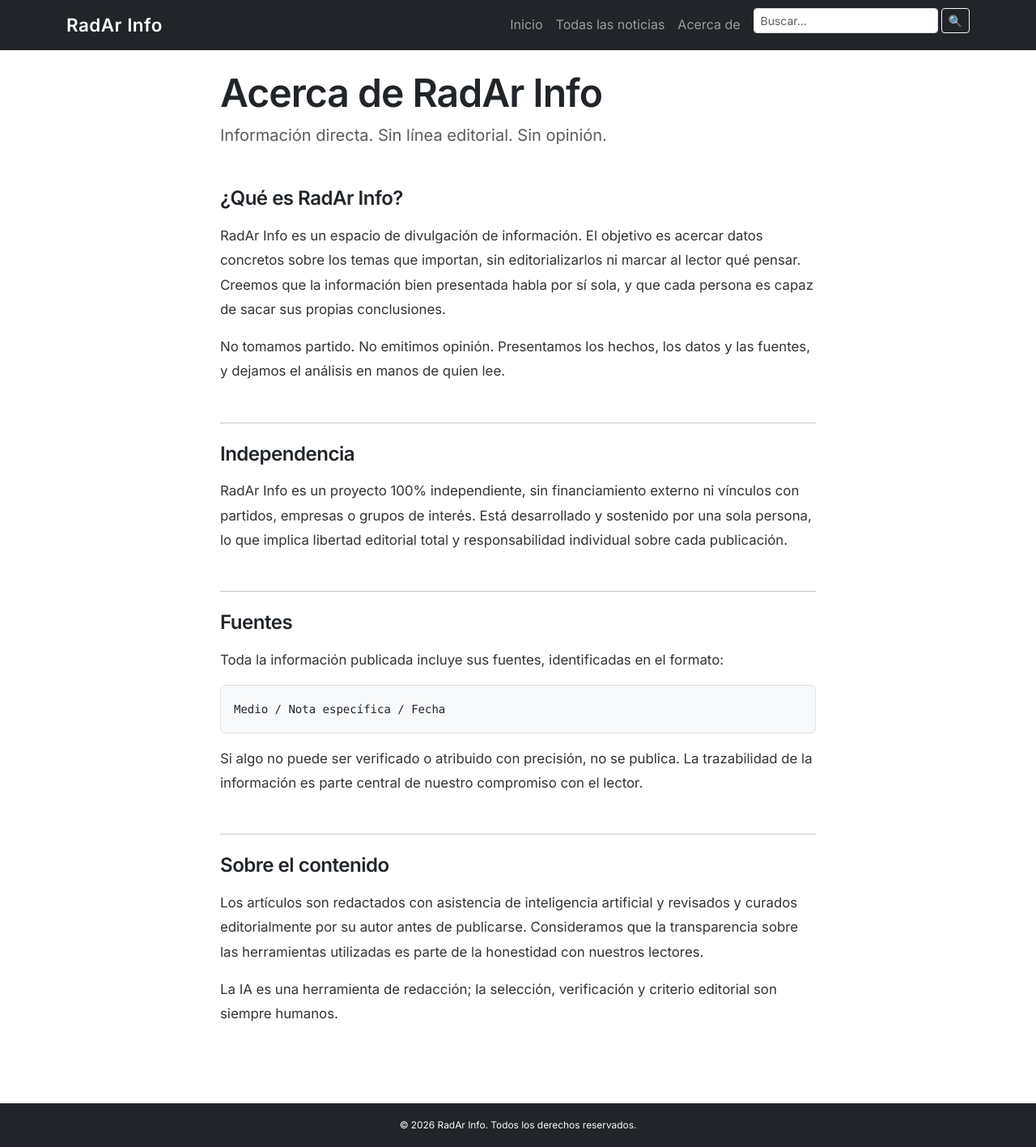
After one commit to Adlazz/Blog_noticias, a Django app: page /acerca-de/ in a window 1280 px wide. The commit adds this page. Shown: the whole page at 81% size. Run offline with Django 5.2, Linux system fonts and the light colour scheme; data that the repository does not hold is empty.

Commit message:
add acerca de

```diff
--- a/noticias/urls.py
+++ b/noticias/urls.py
@@ -9,5 +9,6 @@ urlpatterns = [
     path('categoria/<slug:slug>/', views.categoria, name='categoria'),
     path('archivo/<int:anio>/<int:mes>/', views.noticias_por_fecha, name='noticias_por_fecha'),
     path('buscar/', views.buscar, name='buscar'),
+    path('acerca-de/', views.acerca_de, name='acerca_de'),
     path('feed/', UltimasNoticiasFeed(), name='feed'),
 ]
--- a/noticias/views.py
+++ b/noticias/views.py
@@ -1,4 +1,4 @@
-from django.views.generic import ListView, DetailView
+from django.views.generic import ListView, DetailView, TemplateView
 from django.db.models import Q
 from .models import Noticia, Categoria
 
@@ -113,9 +113,14 @@ class BuscadorView(ListView):
         return context
 
 
+class AcercaDeView(TemplateView):
+    template_name = 'acerca_de.html'
+
+
 home = HomeView.as_view()
 lista_noticias = ListaNoticiasView.as_view()
 detalle_noticia = DetalleNoticiaView.as_view()
 categoria = CategoriaView.as_view()
 noticias_por_fecha = NoticiasPorFechaView.as_view()
 buscar = BuscadorView.as_view()
+acerca_de = AcercaDeView.as_view()
--- /dev/null
+++ b/templates/acerca_de.html
@@ -0,0 +1,77 @@
+{% extends 'base.html' %}
+
+{% block title %}Acerca de — RadAr Info{% endblock %}
+
+{% block meta %}
+<meta name="description" content="RadAr Info es un espacio de divulgación de información objetiva, independiente y con fuentes verificables. Sin línea editorial. Sin opinión.">
+{% endblock %}
+
+{% block content %}
+<div class="row justify-content-center">
+  <div class="col-lg-8">
+
+    <div class="mb-5">
+      <h1 class="display-5 fw-bold mb-2">Acerca de RadAr Info</h1>
+      <p class="fs-5 text-muted">Información directa. Sin línea editorial. Sin opinión.</p>
+    </div>
+
+    <section class="mb-5">
+      <h2 class="h4 fw-semibold mb-3">¿Qué es RadAr Info?</h2>
+      <p class="noticia-cuerpo">
+        RadAr Info es un espacio de divulgación de información. El objetivo es acercar datos concretos
+        sobre los temas que importan, sin editorializarlos ni marcar al lector qué pensar. Creemos que
+        la información bien presentada habla por sí sola, y que cada persona es capaz de sacar sus
+        propias conclusiones.
+      </p>
+      <p class="noticia-cuerpo">
+        No tomamos partido. No emitimos opinión. Presentamos los hechos, los datos y las fuentes,
+        y dejamos el análisis en manos de quien lee.
+      </p>
+    </section>
+
+    <hr class="my-4">
+
+    <section class="mb-5">
+      <h2 class="h4 fw-semibold mb-3">Independencia</h2>
+      <p class="noticia-cuerpo">
+        RadAr Info es un proyecto 100% independiente, sin financiamiento externo ni vínculos
+        con partidos, empresas o grupos de interés. Está desarrollado y sostenido por una sola
+        persona, lo que implica libertad editorial total y responsabilidad individual sobre
+        cada publicación.
+      </p>
+    </section>
+
+    <hr class="my-4">
+
+    <section class="mb-5">
+      <h2 class="h4 fw-semibold mb-3">Fuentes</h2>
+      <p class="noticia-cuerpo">
+        Toda la información publicada incluye sus fuentes, identificadas en el formato:
+      </p>
+      <div class="bg-light border rounded p-3 mb-3">
+        <code class="text-dark">Medio&nbsp;/&nbsp;Nota específica&nbsp;/&nbsp;Fecha</code>
+      </div>
+      <p class="noticia-cuerpo">
+        Si algo no puede ser verificado o atribuido con precisión, no se publica.
+        La trazabilidad de la información es parte central de nuestro compromiso con el lector.
+      </p>
+    </section>
+
+    <hr class="my-4">
+
+    <section class="mb-5">
+      <h2 class="h4 fw-semibold mb-3">Sobre el contenido</h2>
+      <p class="noticia-cuerpo">
+        Los artículos son redactados con asistencia de inteligencia artificial y revisados y
+        curados editorialmente por su autor antes de publicarse. Consideramos que la transparencia
+        sobre las herramientas utilizadas es parte de la honestidad con nuestros lectores.
+      </p>
+      <p class="noticia-cuerpo">
+        La IA es una herramienta de redacción; la selección, verificación y criterio editorial
+        son siempre humanos.
+      </p>
+    </section>
+
+  </div>
+</div>
+{% endblock %}
--- a/templates/base.html
+++ b/templates/base.html
@@ -28,6 +28,9 @@
           </li>
           <li class="nav-item">
             <a class="nav-link" href="{% url 'lista_noticias' %}">Todas las noticias</a>
+          </li>
+          <li class="nav-item">
+            <a class="nav-link" href="{% url 'acerca_de' %}">Acerca de</a>
           </li>
           <li class="nav-item">
             <form class="d-flex ms-2" method="get" action="{% url 'buscar' %}">
```
